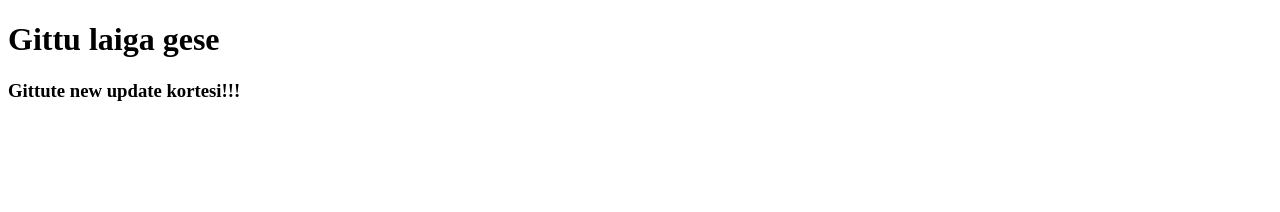
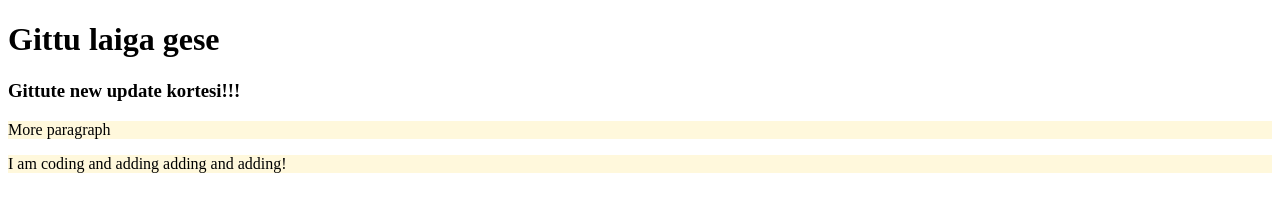
Before and after one commit to thbhuiyan/myGittu, a plain HTML site: page index.html in a window 1280 px wide. Drawn offline with Linux system fonts and the light colour scheme.

Commit message:
style add korlam

```diff
--- a/index.html
+++ b/index.html
@@ -5,9 +5,12 @@
     <meta http-equiv="X-UA-Compatible" content="IE=edge">
     <meta name="viewport" content="width=device-width, initial-scale=1.0">
     <title>My First Gittu repo </title>
+    <link rel="stylesheet" href="style.css">
 </head>
 <body>
     <h1> Gittu laiga gese</h1>
     <h3>Gittute new update kortesi!!!</h3>
+    <p>More paragraph</p>
+    <p>I am coding and adding adding and adding!</p>
 </body>
 </html>
--- /dev/null
+++ b/style.css
@@ -0,0 +1,3 @@
+p{
+    background-color: cornsilk;
+}
```
